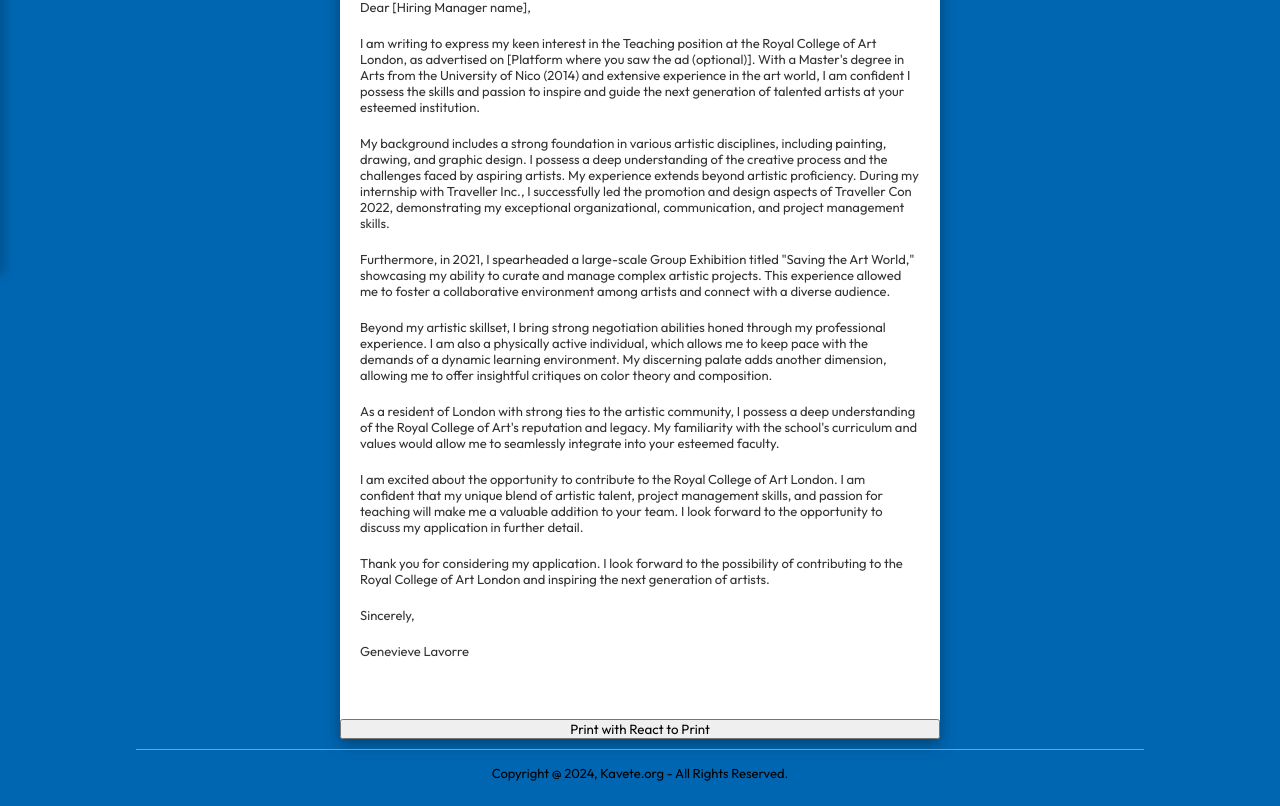
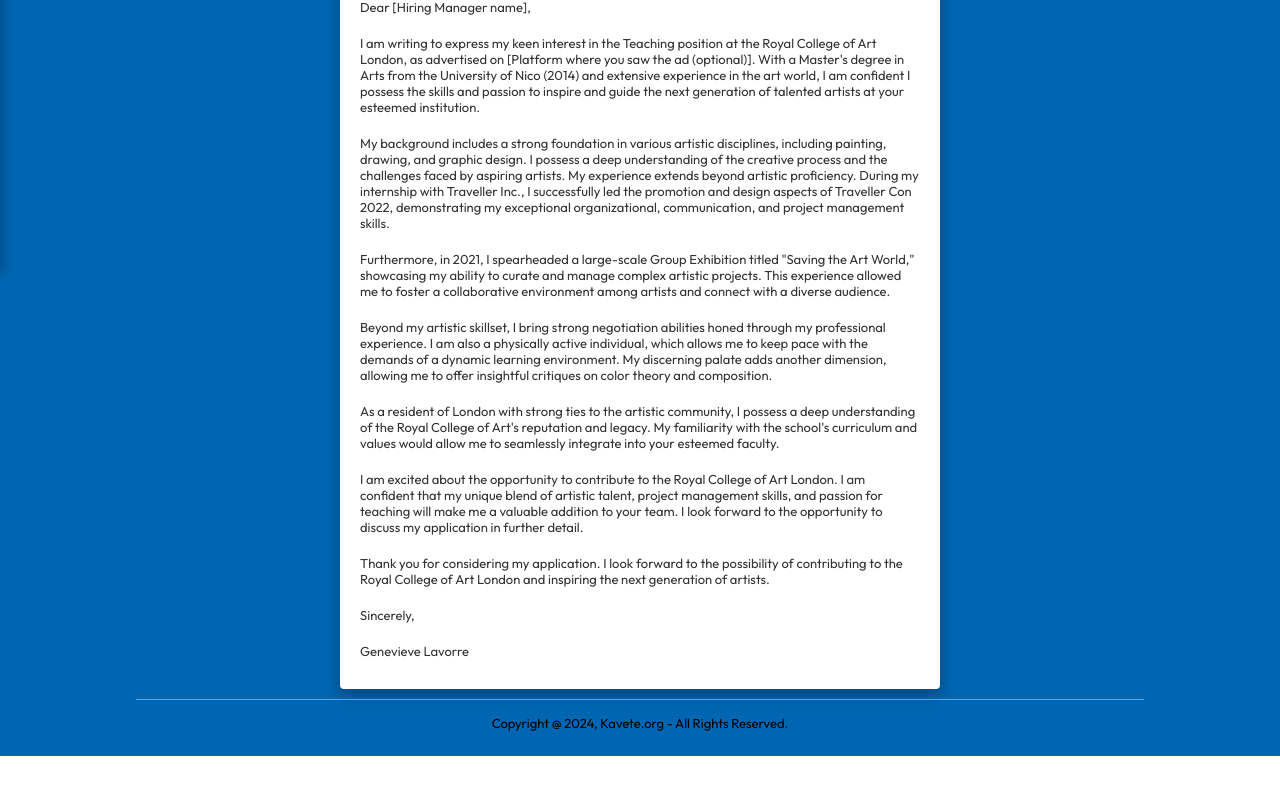
Before and after one commit to kavetech2023/Kavete_Jobs_site, a React (Vite) app in the folder kavete.org/: page /pricing in a window 1280 px wide. Shown: the part 531-1337 px from the top of the page. After the commit the page ends 1287 px from the top, so only its background shows below. Built offline with nearby package versions, Linux system fonts and the light colour scheme; a web font is replaced by a local one.

Commit message:
style: Remove unused print button from Pricing page

```diff
--- a/kavete.org/src/Pages/Pricing/Pricing.jsx
+++ b/kavete.org/src/Pages/Pricing/Pricing.jsx
@@ -98,7 +98,6 @@
 
           <p>Genevieve Lavorre</p>
         </div>
-        <button onClick={handlePrintRTP}>Print with React to Print</button>
       </div>
     </div>
   );
```
